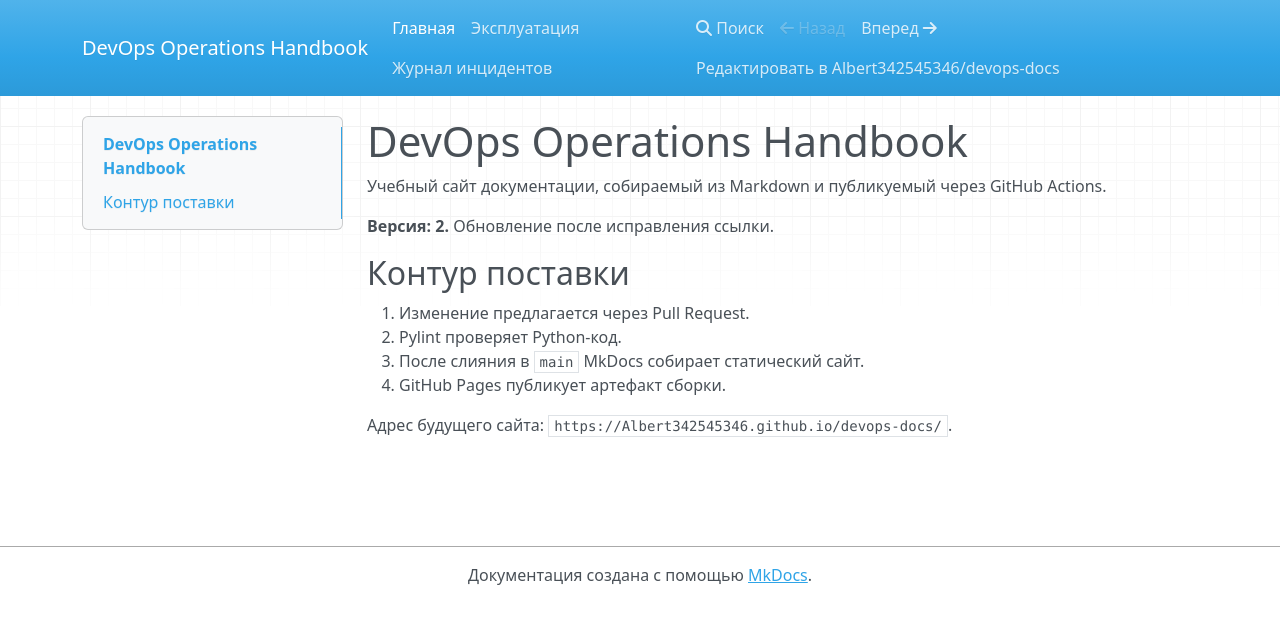
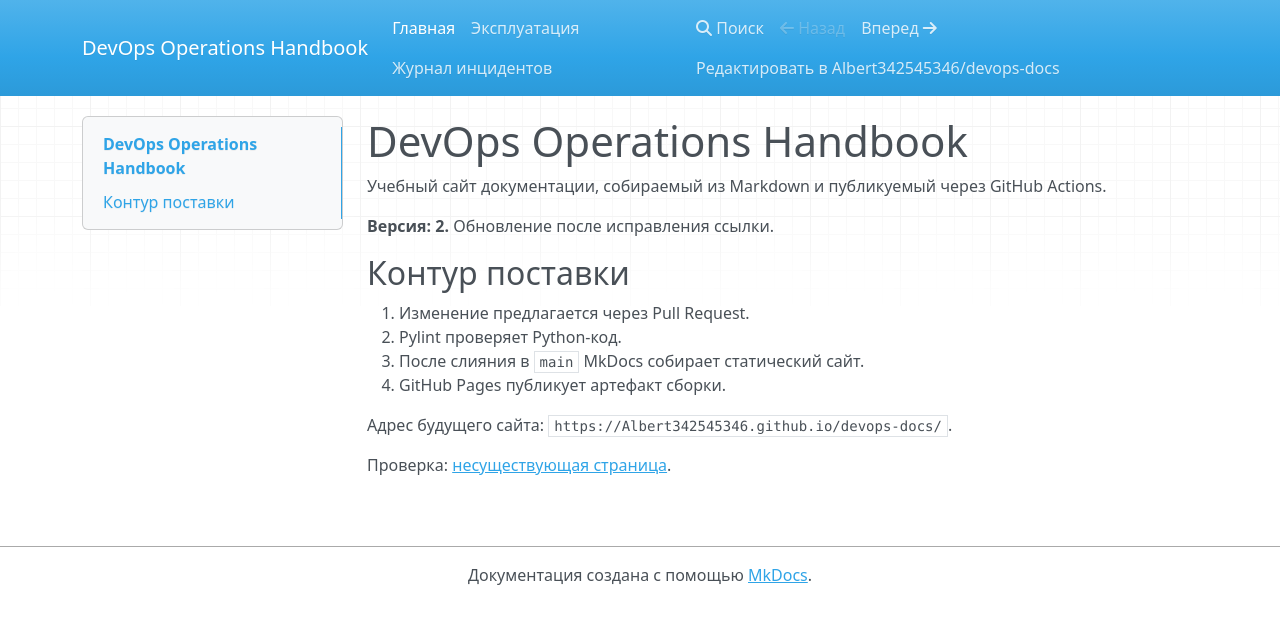
Before and after one commit to Albert342545346/devops-docs, an MkDocs documentation site: the page built from docs/index.md, in a window 1280 px wide. Shown: the top 624 px of the page. Built offline with MkDocs 1.6.1, drawn with Linux system fonts in a browser that asks for light colours; nearby versions of some CDN libraries.

Commit message:
test: add broken link to verify CI

```diff
--- a/docs/index.md
+++ b/docs/index.md
@@ -11,3 +11,5 @@
 4. GitHub Pages публикует артефакт сборки.
 
 Адрес будущего сайта: `https://Albert342545346.github.io/devops-docs/`.
+
+Проверка: [несуществующая страница](missing-page.md).
```
